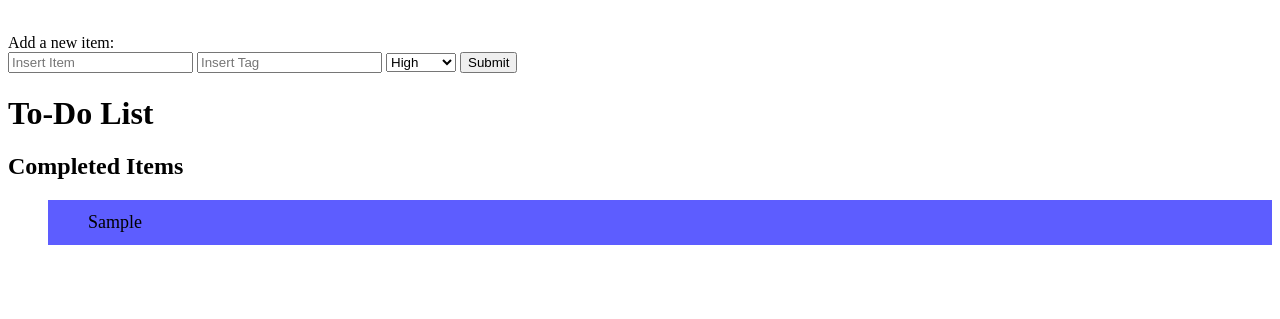
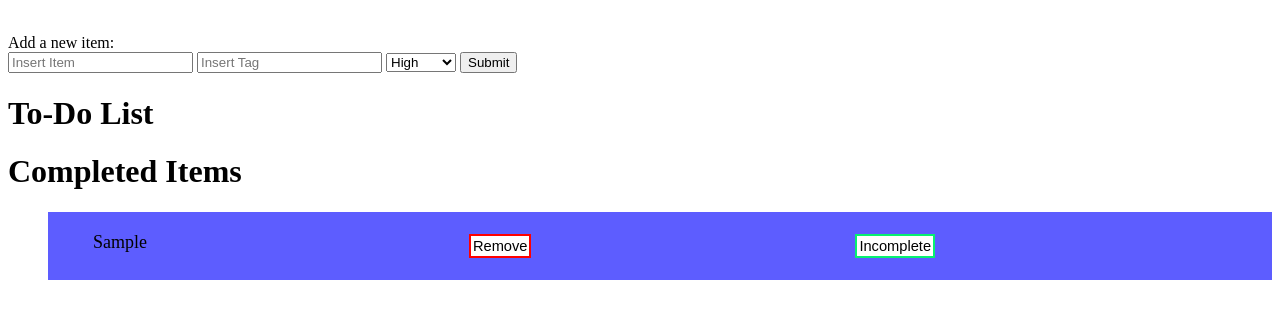
Before and after one commit to hpache/to_do_list_website, a Flask app: page / in a window 1280 px wide. Shown: the part 74-393 px from the top of the page. Run offline with Flask 2, Linux system fonts and the light colour scheme; tables that the repository leaves empty hold one stand-in row (values such as "Sample post").

Commit message:
Updated layout to html

```diff
--- a/templates/todo.html
+++ b/templates/todo.html
@@ -17,7 +17,7 @@
         }
 
         ul li {
-        padding: 12px 8px 12px 40px;
+        padding: 20px 15px 20px 45px;
         list-style-type: none;
         font-size: 18px;
         transition: 0.2s;
@@ -28,6 +28,11 @@
         user-select: none;
         }
 
+        li {
+            display: grid;
+            grid-template-columns: auto auto auto;
+        }
+
         .button {
             border: none;
             color: white;
@@ -35,7 +40,7 @@
             text-align: center;
             text-decoration: none;
             display: inline-block;
-            font-size: 16px;
+            font-size: 11pt;
             margin: 2px 2px;
             transition-duration: 0.4s;
             cursor: pointer;
@@ -139,7 +144,13 @@
 
             <li id = "todo-list-item">
 
-                    <b> {{todo.item}} </b>
+                    {{todo.item}}
+
+                    <b> tag: </b> {{todo.tag}} <b> </b>
+
+                    <b> priority: </b> {{todo.priority}} <b> </b>
+
+                    <b> date: </b> {{todo.date}} <b> </b>
 
                 <span class = "right">
                     <form action = "/remove" method="post">
@@ -149,7 +160,7 @@
 
                 <span class="right">
                     <form action = "/complete" method = "post">
-                        <button name = "complete" value = "{{todo.id}}" class = "button complete"> Complete </button>
+                        <button name = "complete" value="{{todo.id}}" class = "button complete"> Complete </button>
                     </form>
                 </span>
 
@@ -157,18 +168,34 @@
 
             {% endfor %}
 
-        </form>
+        </ul>
     </div>
 
     <div>
 
-        <h2> Completed Items </h2>
+        <h1> Completed Items </h1>
 
         <ul>
 
             {% for done in complete %}
 
-            <li> {{done.item }} </li>
+            <li>
+
+                {{done.item }}
+
+                <span class = "right">
+                    <form action = "/remove" method="post">
+                        <button name = "remove" value="{{done.id}}" class = "button remove"> Remove </button>
+                    </form>
+                </span>
+
+                <span class="right">
+                    <form action = "/incomplete" method = "post">
+                        <button name = "incomplete" value = "{{done.id}}" class = "button complete"> Incomplete </button>
+                    </form>
+                </span>
+
+            </li>
 
             {% endfor %}
 
```
